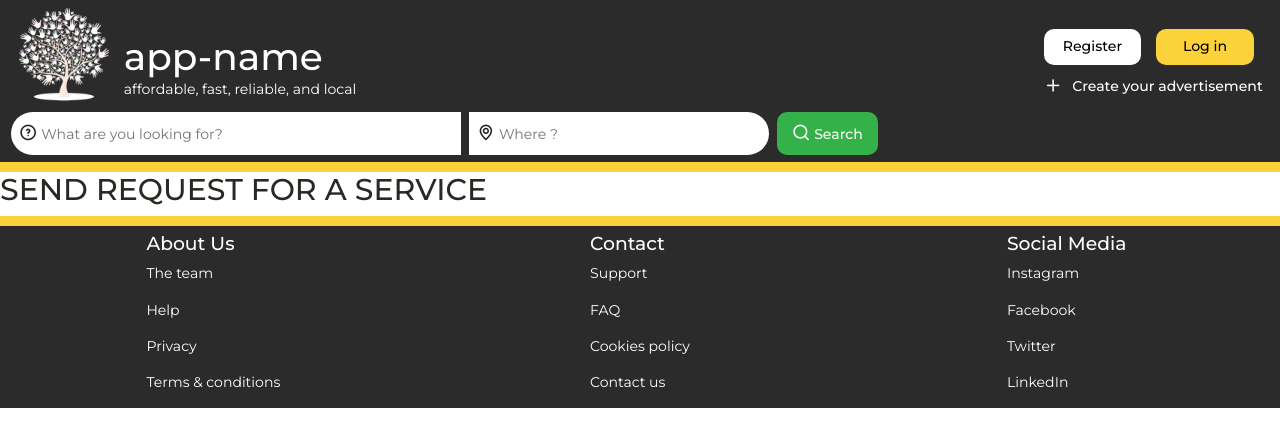
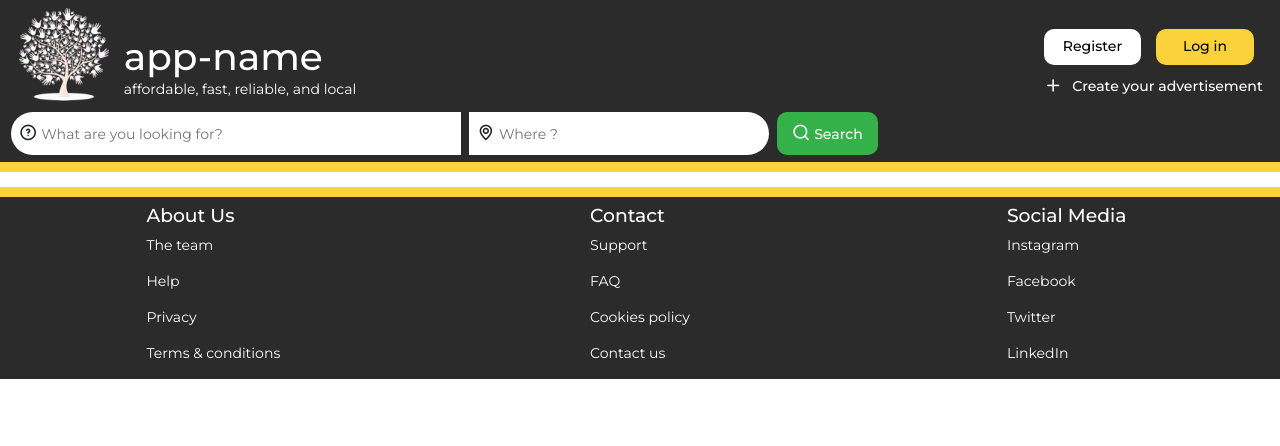
Before and after one commit to anoj-kt/finalproject-frontend, a React (Create React App) app: page /service/1/request/new in a window 1280 px wide. Shown: the top 446 px of the page. Built offline with nearby package versions, Linux system fonts and the light colour scheme.

Commit message:
Basic bootstrap setup

```diff
--- a/src/components/ServiceSendRequest.js
+++ b/src/components/ServiceSendRequest.js
@@ -5,9 +5,17 @@ import { Link } from 'react-router-dom';
 
 const ServiceSendRequest = () => {
   return (
-    <div>
-      <h2>SEND REQUEST FOR A SERVICE</h2>
-    </div>
+    <Container>
+      <Row>
+        <Col>
+          <Form>
+            <FormGroup>
+
+            </FormGroup>
+          </Form>
+        </Col>
+      </Row>
+    </Container>
   )
 }
 
```
